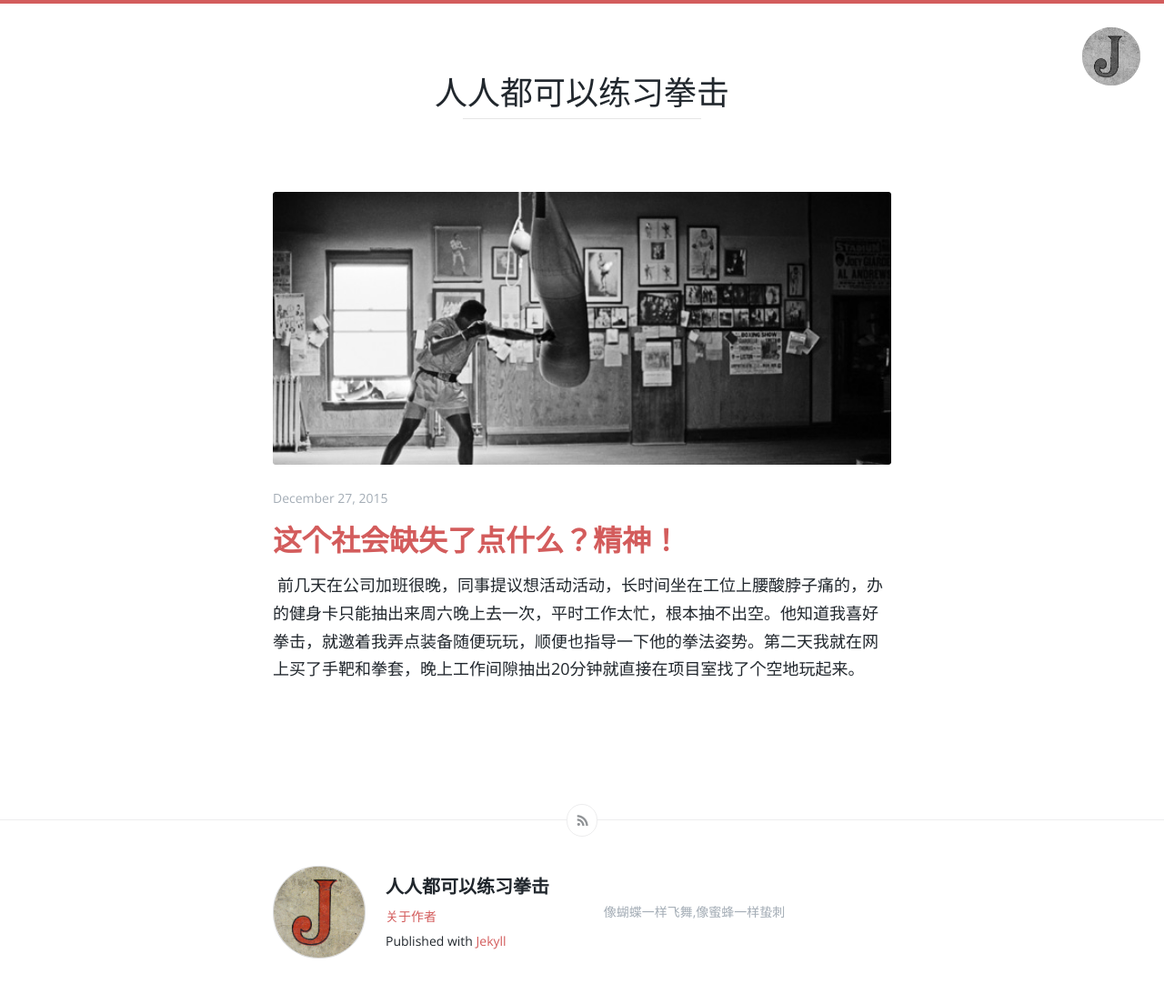
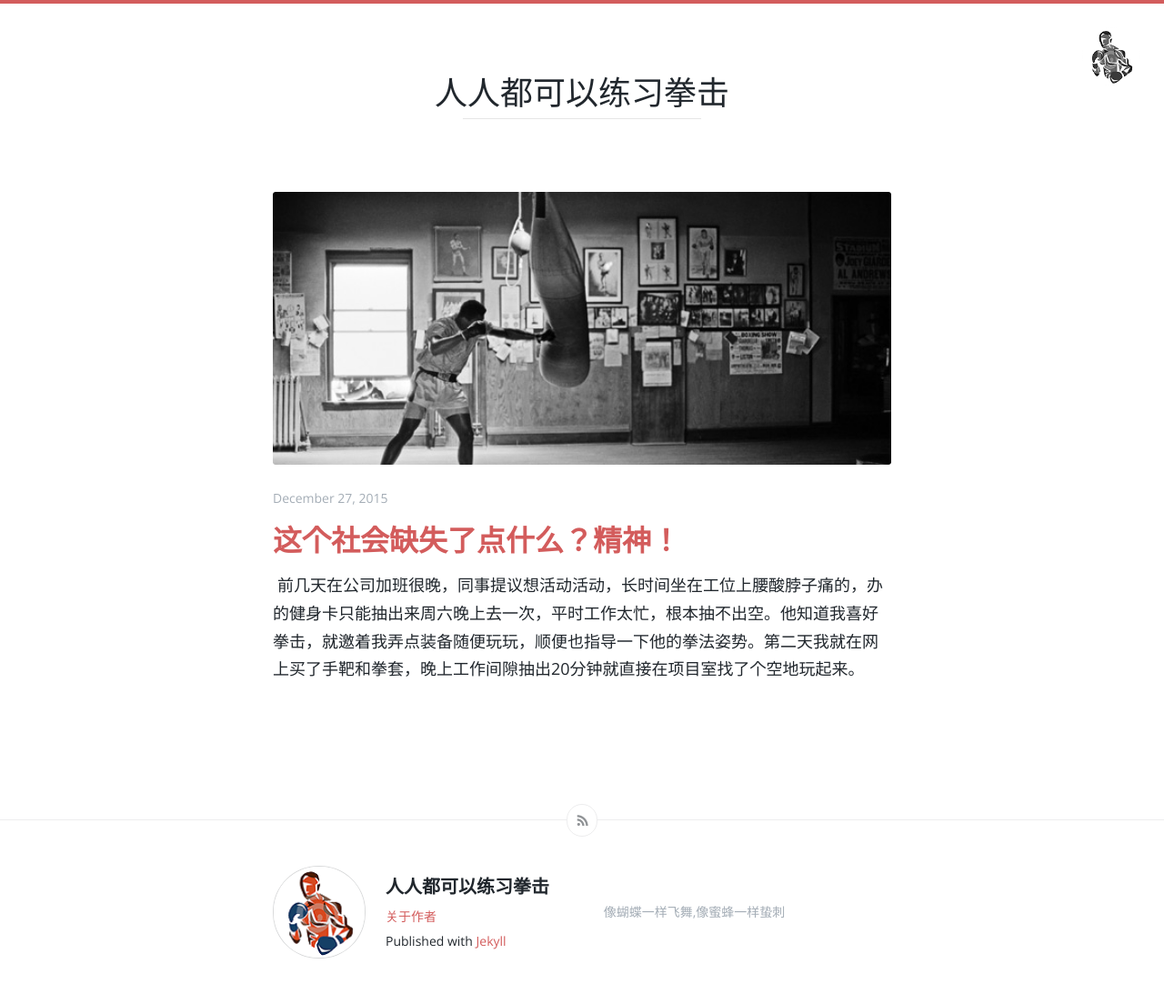
Before and after one commit to ss87916/iboxing, a Jekyll site: the page built from index.html, in a window 1280 px wide. Shown: the whole page at 91% size. Built offline with Jekyll 4.4.1, drawn with Linux system fonts in a browser that asks for light colours.

Commit message:
charge logo

```diff
--- a/_config.yml
+++ b/_config.yml
@@ -4,7 +4,7 @@
 email: lucas_shao@126.com
 description: > # this means to ignore newlines until "baseurl:"
   像蝴蝶一样飞舞,像蜜蜂一样蛰刺
-url: "http://iboxing.online" # the base hostname & protocol for your site  http://127.0.0.1:4000
+url: "http://127.0.0.1:4000" # the base hostname & protocol for your site  http://127.0.0.1:4000
 baseurl: "" # the subpath of your site, e.g. /blog/
 timezone: Asia/Shanghai
 twitter_username: lucas_shao
```
Also changed, not shown: assets/images/logo.png, 7 other files.
